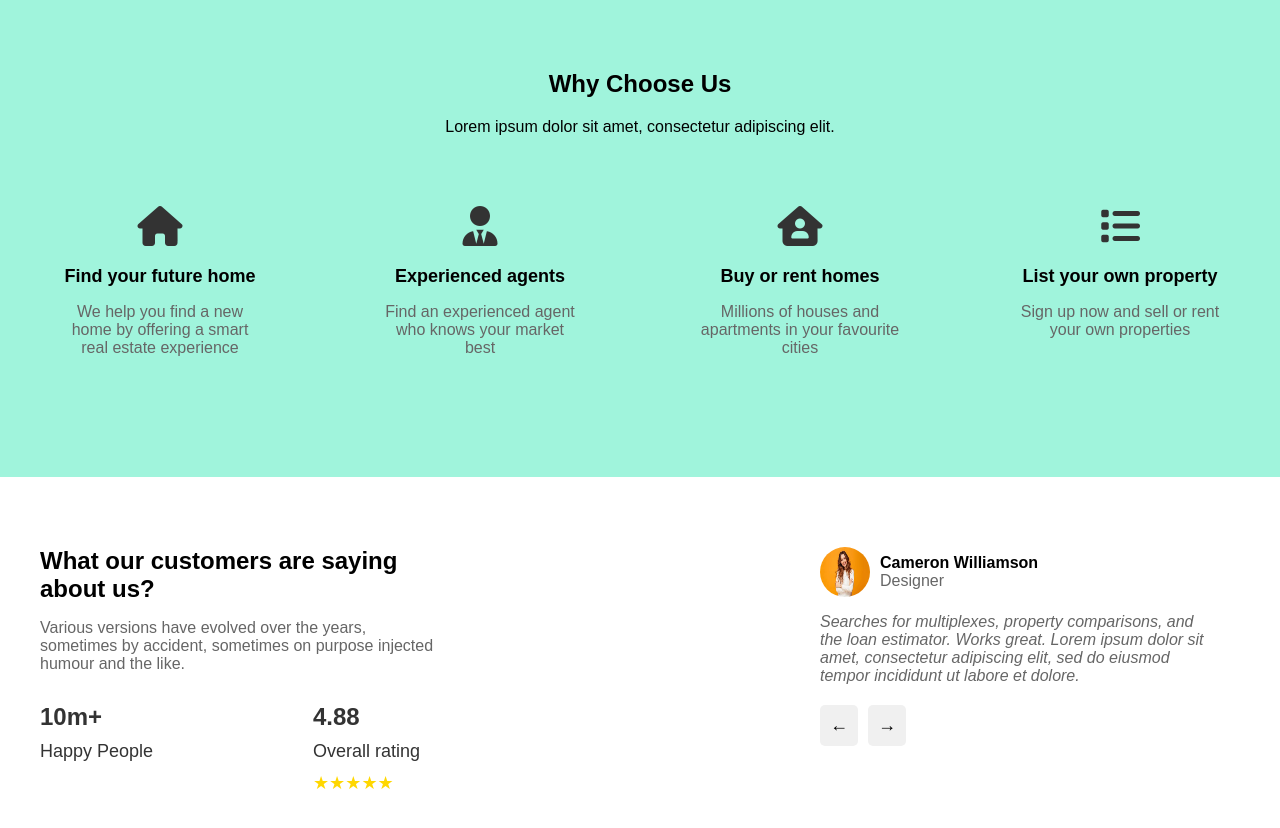
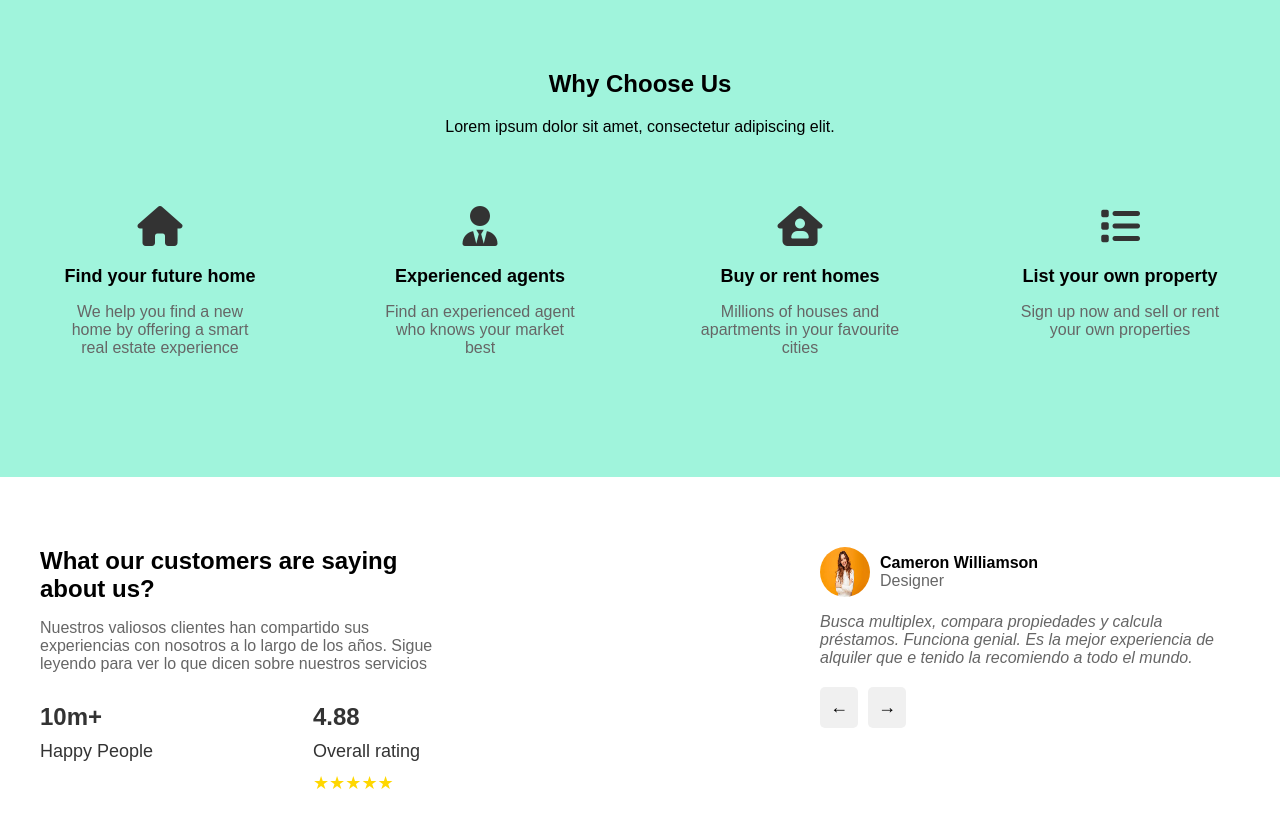
Before and after one commit to RentNova/landing-page-RentEase, a plain HTML site: page index.html in a window 1280 px wide. Drawn offline with Linux system fonts and the light colour scheme; files whose address does not match are found by name.

Commit message:
feat: agregar textos de testimonio

```diff
--- a/index.html
+++ b/index.html
@@ -49,7 +49,7 @@
                 <div class="testimonials-content">
                     <div class="testimonials-header">
                         <h2>What our customers are saying about us?</h2>
-                        <p>Various versions have evolved over the years, sometimes by accident, sometimes on purpose injected humour and the like.</p>
+                        <p>Nuestros valiosos clientes han compartido sus experiencias con nosotros a lo largo de los años. Sigue leyendo para ver lo que dicen sobre nuestros servicios</p>
                         <div class="statistics">
                             <div class="stat-item">
                                 <p class="highlight">10m+</p>
@@ -77,7 +77,7 @@
                             </div>
                         </div>
                         <blockquote>
-                            <p>Searches for multiplexes, property comparisons, and the loan estimator. Works great. Lorem ipsum dolor sit amet, consectetur adipiscing elit, sed do eiusmod tempor incididunt ut labore et dolore.</p>
+                            <p>Busca multiplex, compara propiedades y calcula préstamos. Funciona genial. Es la mejor experiencia de alquiler que e tenido la recomiendo a todo el mundo.</p>
                         </blockquote>
                         <div class="testimonial-navigation">
                             <button class="nav-button" id="prev-testimonial">&larr;</button>
@@ -101,13 +101,13 @@
                 name: "Cameron Williamson",
                 title: "Designer",
                 image: "cameron.jpg",
-                quote: "Searches for multiplexes, property comparisons, and the loan estimator. Works great. Lorem ipsum dolor sit amet, consectetur adipiscing elit, sed do eiusmod tempor incididunt ut labore et dolore."
+                quote: "Busca multiplex, compara propiedades y calcula préstamos. Funciona genial. Es la mejor experiencia de alquiler que e tenido la recomiendo a todo el mundo."
             },
             {
                 name: "John Doe",
                 title: "Developer",
                 image: "john.jpg",
-                quote: "This platform has transformed the way I manage my properties. Lorem ipsum dolor sit amet, consectetur adipiscing elit, sed do eiusmod tempor incididunt ut labore et dolore."
+                quote: "Esta plataforma ha transformado la forma en que gestiono mis propiedades. Me gusta poder conseguir inquilinos seguros y mantener aseguradas mis propiedades con buenas personas ."
             }
             // Añadir más testimonios aquí
         ];
```
